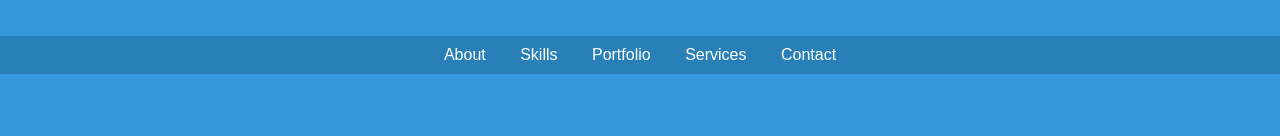
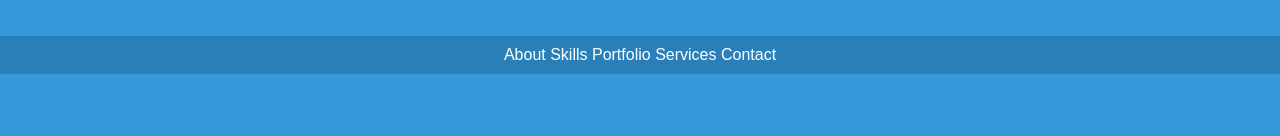
Before and after one commit to Shubbin/portfolio, a plain HTML site: page index.html in a window 1280 px wide. Shown: the part 253-389 px from the top of the page. Drawn offline with Linux system fonts and the light colour scheme.

Commit message:
second commit

```diff
--- a/index.html
+++ b/index.html
@@ -27,7 +27,7 @@
         nav a {
             color: #fff;
             text-decoration: none;
-            margin: 0 15px;
+            margin: 1 15px;
         }
 
         section {
```
